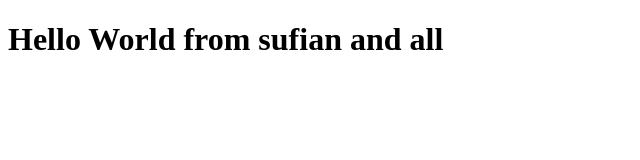
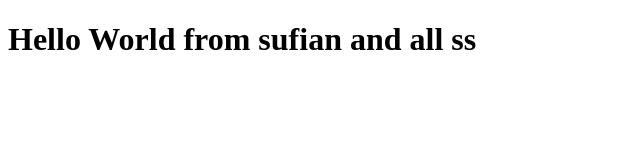
Before and after one commit to SufyanAkram16/BootCamp2020Sample1, a plain HTML site: page index.html in a window 1280 px wide. Shown: the full height of the page, 0-640 px from the left. Drawn offline with Linux system fonts and the light colour scheme.

Commit message:
updated status

```diff
--- a/index.html
+++ b/index.html
@@ -7,6 +7,6 @@
     <title>Bootcamp 2020 class 1</title>
 </head>
 <body>
-    <h1>Hello World from sufian and all</h1>
+    <h1>Hello World from sufian and all ss</h1>
 </body>
 </html>
```
